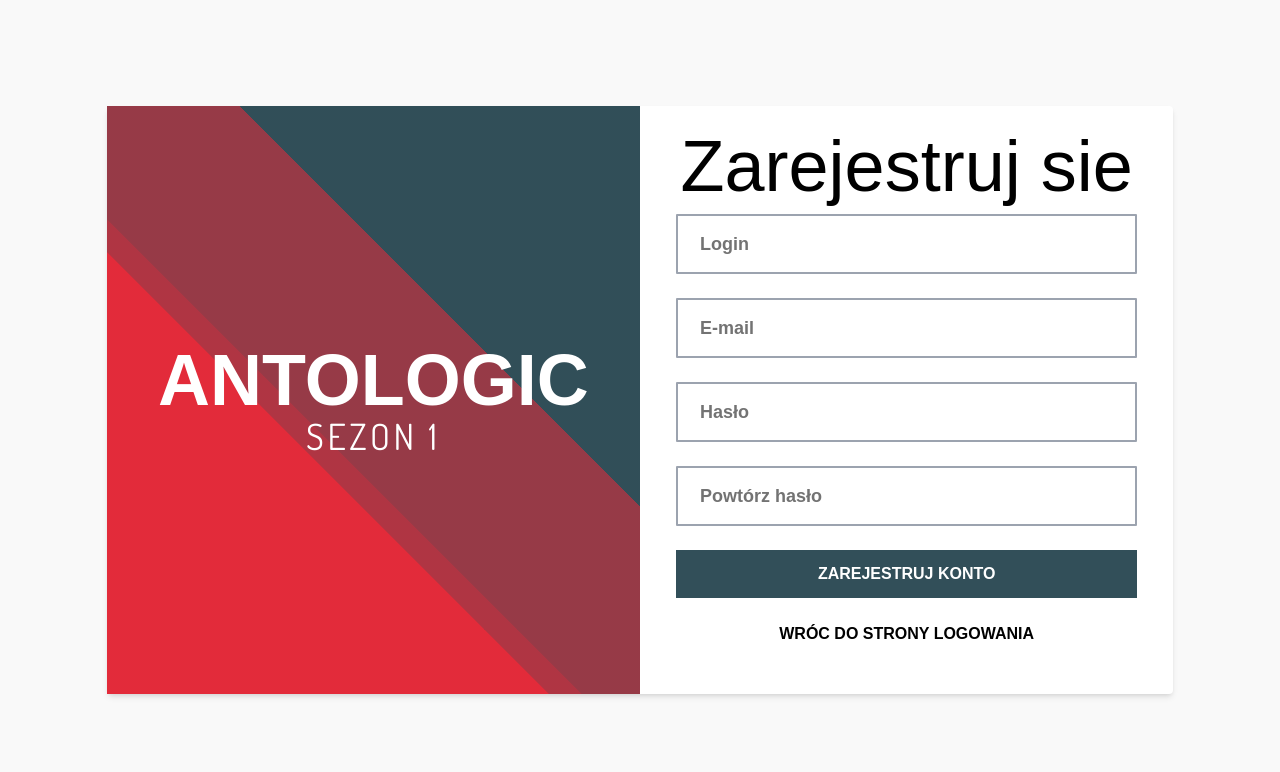
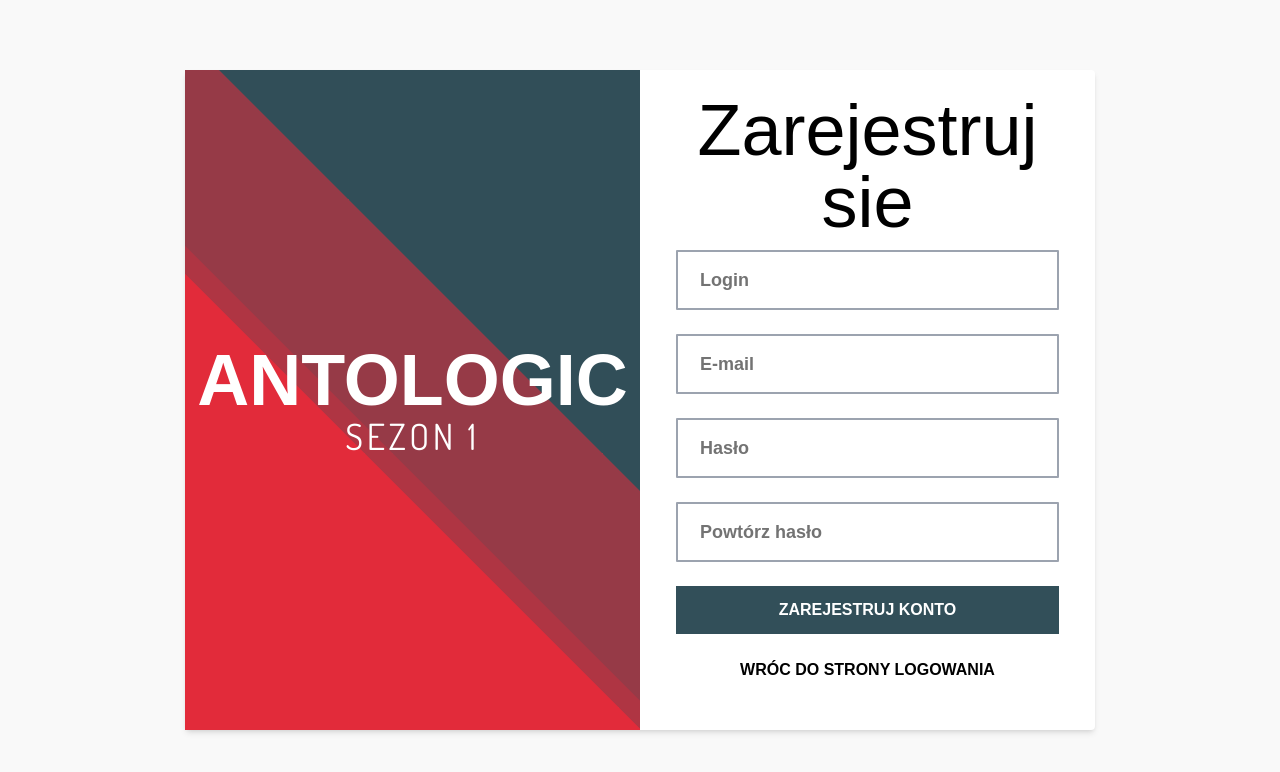
Before and after one commit to Sigwar/frd_2022, a Vue app: page /register in a window 1280 px wide. Shown: the top 772 px of the page. Built offline with nearby package versions, Linux system fonts and the light colour scheme; a web font is replaced by a local one.

Commit message:
feat: fix some styles

```diff
--- a/src/components/navbar/nav-bar.component.vue
+++ b/src/components/navbar/nav-bar.component.vue
@@ -39,12 +39,13 @@ export default defineComponent({
 </script>
 
 <template>
-<nav class="cursor-pointer top-0 left-0 w-24 flex flex-col h-[100vh] items-center justify-center border-r-2 border-solid border-neutral-200 dark:border-neutral-700">
+<nav class="fixed top-0 left-0 w-24 flex flex-col h-[100vh] items-center justify-center border-r-2 border-solid border-neutral-200 dark:border-neutral-700">
 
   <base-icon v-for="link in navBar.links"
              :key="link"
              :icon="link"
-             @click="goTo(link)" />
+             @click="goTo(link)"
+             class="cursor-pointer" />
 </nav>
 </template>
 
--- a/src/style.css
+++ b/src/style.css
@@ -75,13 +75,26 @@ input {
 .font-second {
     font-family: 'Dosis', sans;
 }
+
+.grid-main {
+    grid-area: main;
+}
+
+.grid-main-aside {
+    grid-column-start: main;
+    grid-column-end: aside;
+    max-width: 1680px;
+}
+
 #app {
-    width: 1280px;
+    width: 100%;
     height: 100vh;
-    margin: 0 auto;
+    margin: 0;
     text-align: center;
-    display: flex;
-
+    display: grid;
+    grid-template:
+            "nav main aside";
+    grid-template-columns: 5.875rem auto 5.875rem;
 }
 
 @media (prefers-color-scheme: light) {
--- a/src/views/dashboard/Dashboard.view.vue
+++ b/src/views/dashboard/Dashboard.view.vue
@@ -26,7 +26,7 @@ export default defineComponent({
 <template>
   <nav-bar />
 
-  <div class="container mx-auto my-10">
+  <div class="grid-main-aside w-full mx-auto my-10 px-10">
     <router-view />
   </div>
 </template>
--- a/src/views/dashboard/seasons/Seasons.view.vue
+++ b/src/views/dashboard/seasons/Seasons.view.vue
@@ -1,6 +1,6 @@
 <script lang="ts">
 import { defineComponent } from 'vue'
-import CHeader from "../../../components/header/header.component.vue";
+import CHeader from '@/components/header/header.component.vue';
 
 export default defineComponent({
   name: 'vSeasons',
@@ -22,7 +22,7 @@ export default defineComponent({
               name="seasons" />
 
   <main>
-    <span class="block mt-[30%]">
+    <span class="block mt-[10%]">
           {{$t('noSeasons')}}
     </span>
   </main>
--- a/src/views/login/Login.view.vue
+++ b/src/views/login/Login.view.vue
@@ -23,7 +23,7 @@ export default defineComponent( {
 </script>
 
 <template>
-  <main class="px-12 w-full flex items-center justify-center mx-auto md:px-0 md:w-10/12">
+  <main class="grid-main max-w-[64rem] px-12 w-full flex items-center justify-center mx-auto md:px-0 md:w-10/12">
     <c-card class="min-h-[70%] justify-between">
       <c-season-info/>
 
--- a/src/views/register/Register.view.vue
+++ b/src/views/register/Register.view.vue
@@ -25,7 +25,7 @@ export default defineComponent( {
 
 
 <template>
-  <main class="px-12 w-full flex items-center justify-center mx-auto md:px-0 md:w-10/12">
+  <main class="grid-main max-w-[64rem] px-12 w-full flex items-center justify-center mx-auto md:px-0 md:w-10/12">
     <c-card class="min-h-[70%]">
       <c-season-info />
 
```
